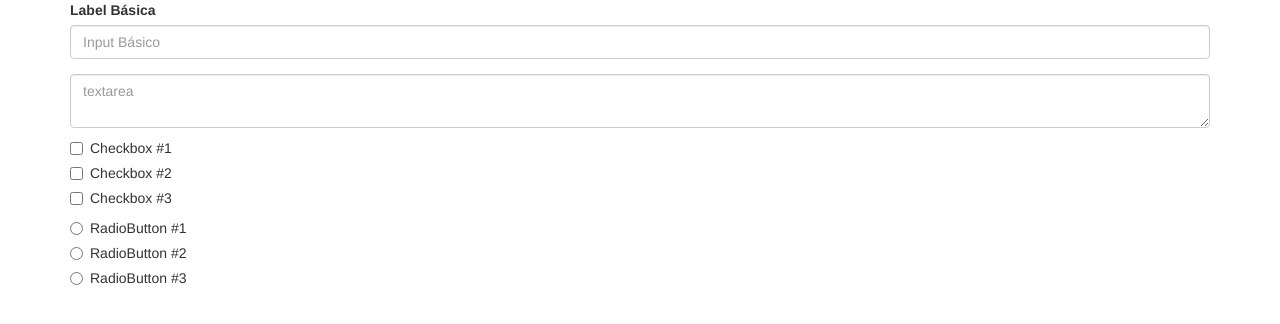
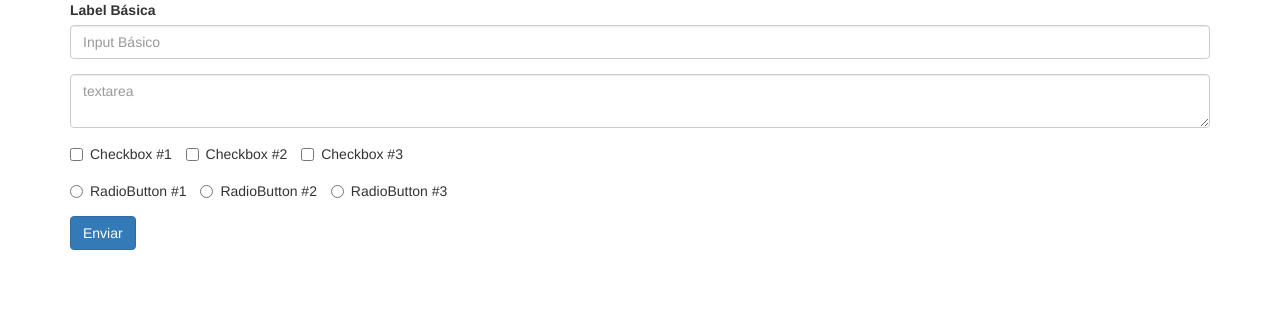
Before and after one commit to manuelsayago15/bootstrap-practice, a plain HTML site: page controles-basicos.html in a window 1280 px wide. Drawn offline with nearby package versions, Linux system fonts and the light colour scheme; files that its build step writes are made by us from their sources.

Commit message:
Video 5, Formularios de Bootstrap 2da parte!

```diff
--- a/controles-basicos.html
+++ b/controles-basicos.html
@@ -16,43 +16,39 @@
 				<input type="text" class="form-control" placeholder="Input Básico">
 			</div>
 
+			<div class="form-group">
 				<textarea name="" id="" class="form-control" placeholder="textarea"></textarea>
+			</div>
 
-			<div class="checkbox">
-				<label>
+			<div class="form-group">
+				<label class="checkbox-inline">
 						<input type="checkbox" name="" id=""> Checkbox #1
 					</label>
-			</div>
 
-			<div class="checkbox">
-				<label>
+				<label class="checkbox-inline">
 						<input type="checkbox" name="" id=""> Checkbox #2
 				</label>
-			</div>
 
-			<div class="checkbox">
-				<label>
+				<label class="checkbox-inline">
 						<input type="checkbox" name="" id=""> Checkbox #3
 				</label>
 			</div>
 
-			<div class="radio">
-				<label for="radio1">
+			<div class="form-group">
+				<label for="radio1" class="radio-inline">
 					<input type="radio" name="opcion" id="radio1"> RadioButton #1
+				</label>
+
+				<label for="radio2" class="radio-inline">
+					<input type="radio" name="opcion" id="radio2"> RadioButton #2
+				</label>
+
+				<label for="radio3" class="radio-inline">
+					<input type="radio" name="opcion" id="radio3"> RadioButton #3
 				</label>
 			</div>
 
-			<div class="radio">
-				<label for="radio2">
-					<input type="radio" name="opcion" id="radio2"> RadioButton #2
-				</label>
-			</div>
-
-			<div class="radio">
-				<label for="radio3">
-					<input type="radio" name="opcion" id="radio3"> RadioButton #3
-				</label>
-			</div>
+			<button class="btn btn-primary">Enviar</button>
 
 		</form>
 	</div>
```
Lines whose indentation alone changed are shown as unchanged.
